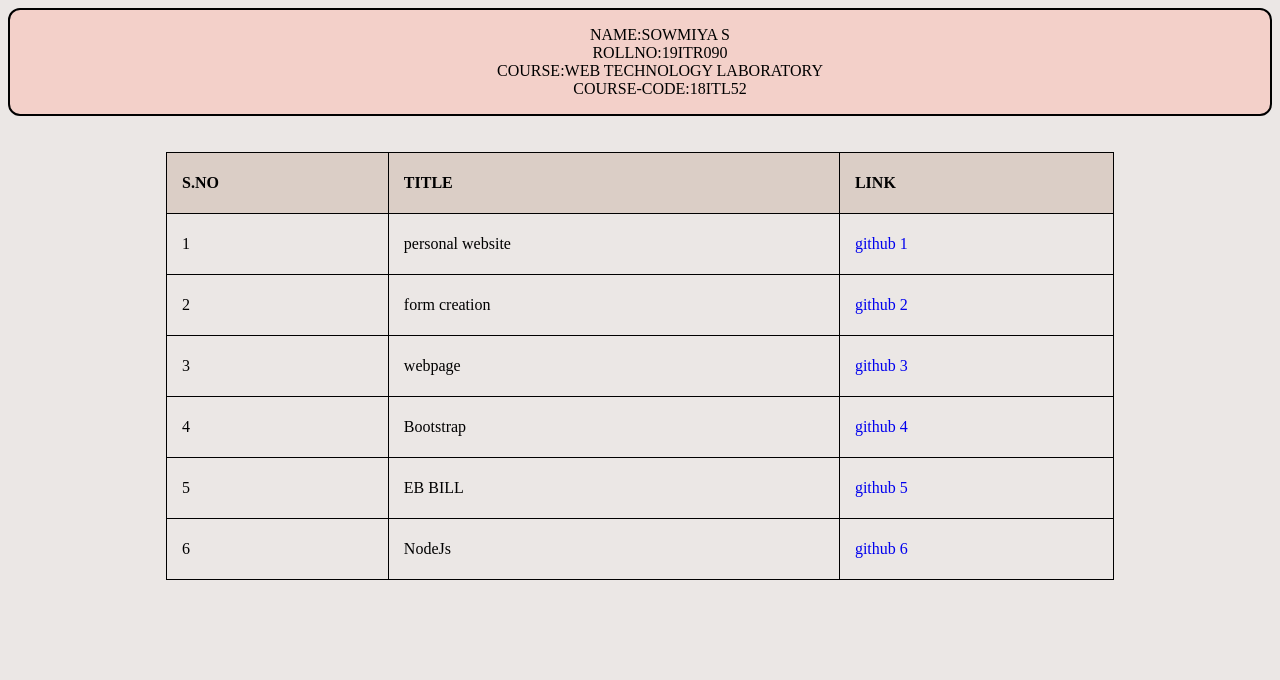
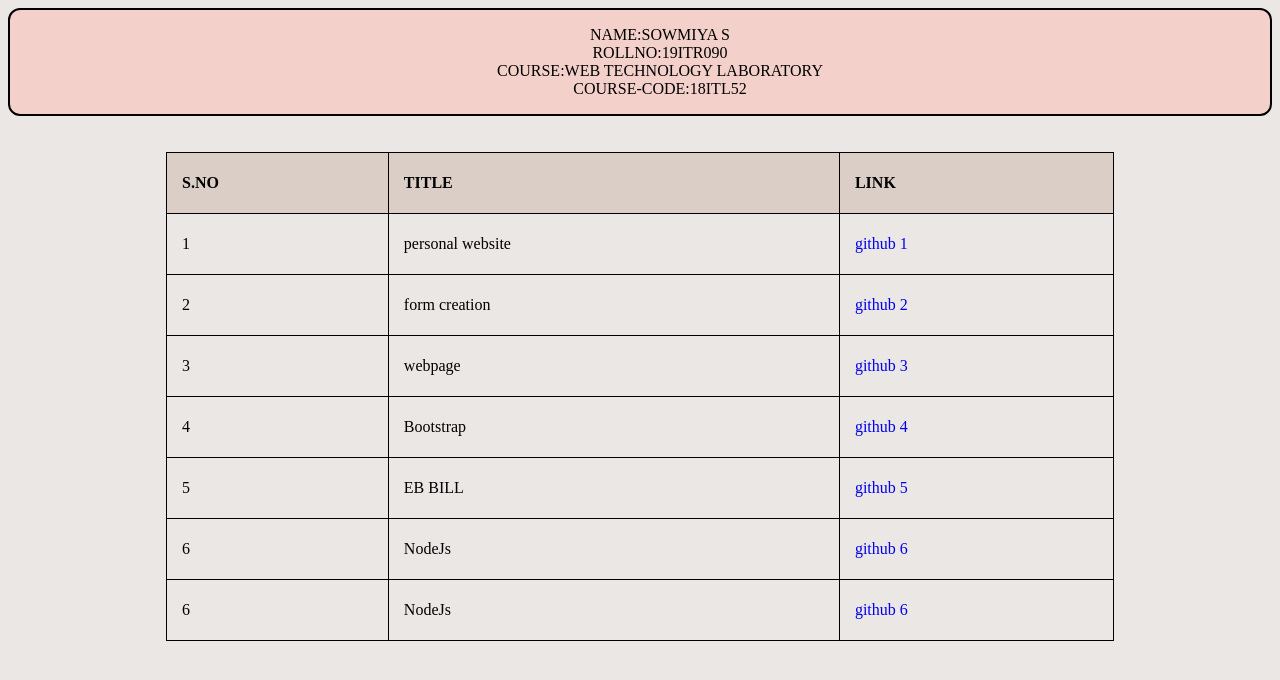
Before and after one commit to sowmiya710/web-technology, a plain HTML site: page index.html in a window 1280 px wide. Drawn offline with Linux system fonts and the light colour scheme.

Commit message:
Update index.html

```diff
--- a/index.html
+++ b/index.html
@@ -79,6 +79,10 @@
                     <td>NodeJs</td>
                     <td><a href="jero/index.html" target="_blank">github 6</a></td>
                 </tr>
+                <tr><td>6</td>
+                    <td>NodeJs</td>
+                    <td><a href="employee" target="_blank">github 6</a></td>
+                </tr>
             </table>
         </div>
     </body>
```
